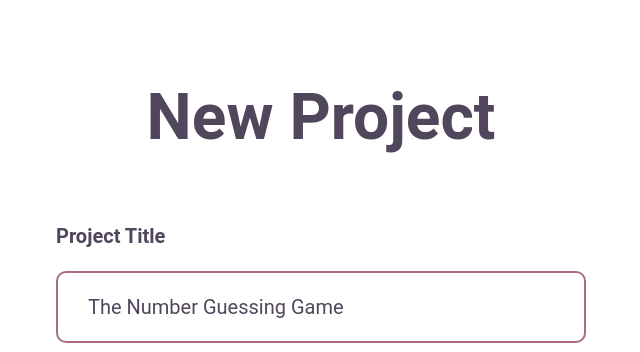
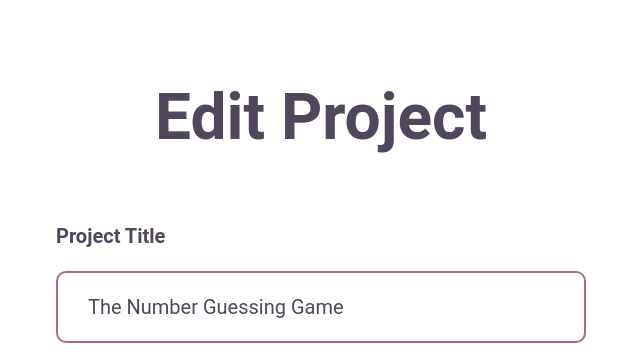
Before and after one commit to sahvsergio/treehouse_python_techdegree_unit5, a Flask app: page /projects/1/edit in a window 1280 px wide. Shown: the part 93-445 px from the top of the page, without its empty margins (319-959 px from the left). Run offline with Flask 3, Linux system fonts and the light colour scheme.

Commit message:
modify forms templates to display properly

```diff
--- a/templates/edit_project.html
+++ b/templates/edit_project.html
@@ -1,17 +1,17 @@
 
 {% extends 'layout.html' %}
+
+
 
 
         {% block content %}
 
 
-
         <section class="header">
-            <h1>New Project</h1>
+            <h1>Edit Project</h1>
         </section>
         <section id="form">
-            <form method="POST" action="{{ url_for('create') }}">
-
+            <form method="POST" action="{{url_for('edit', id=project.id)}}">
                 {% block form_fields %}
                     <label for="title">Project Title</label>
                          <input form_fields.input('title') value="{{project.title}}">
@@ -24,33 +24,12 @@
                         <textarea form_fields.textarea('skills')>{{project.skills_practiced}}</textarea>
                     <label for="github">GitHub Link</label>
                         <input form_fields.input('github') value="{{project.url}}">
-
-
-
                 {% endblock form_fields %}
                 <div>
                     <button type="reset">Cancel</button>
                     <button type="submit">Submit</button>
                 </div>
-
-
-
-
-
-
-
-
-
-
-
-
-
-
-
-
-
-
-
             </form>
         </section>
+
         {% endblock content %}
--- a/templates/layout.html
+++ b/templates/layout.html
@@ -1,3 +1,5 @@
+
+
 <!DOCTYPE html>
 <html>
     <head>
@@ -45,7 +47,7 @@
                         <a class="nav-link" href="#contact">Contact</a>
                       </li>
                       <li class="nav-item">
-                        <a class="nav-link" href="#">Add Project</a>
+                        <a class="nav-link" href="{{url_for('create')}}">Add Project</a>
                       </li>
                     </ul>
                   </div>
--- a/templates/projectform.html
+++ b/templates/projectform.html
@@ -42,7 +42,13 @@
   required
 />
 {% endblock form_fields %}
+
+
+{% block  submit %}
+
+
 <div>
   <button type="reset">Cancel</button>
   <button type="submit">Submit</button>
 </div>
+{% endblock submit %}
```
Lines whose indentation alone changed are shown as unchanged.
